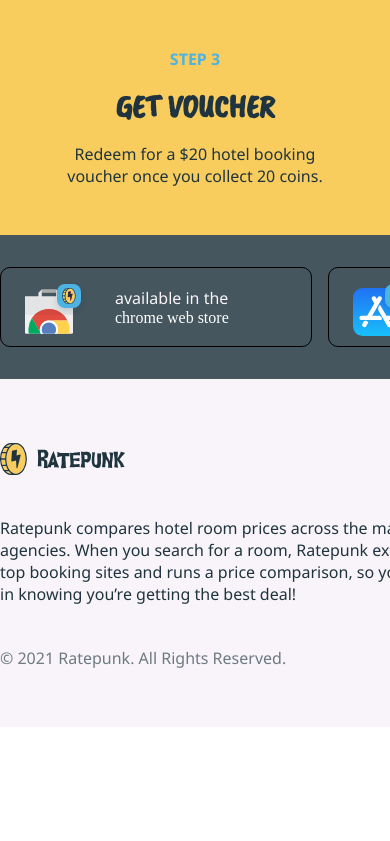
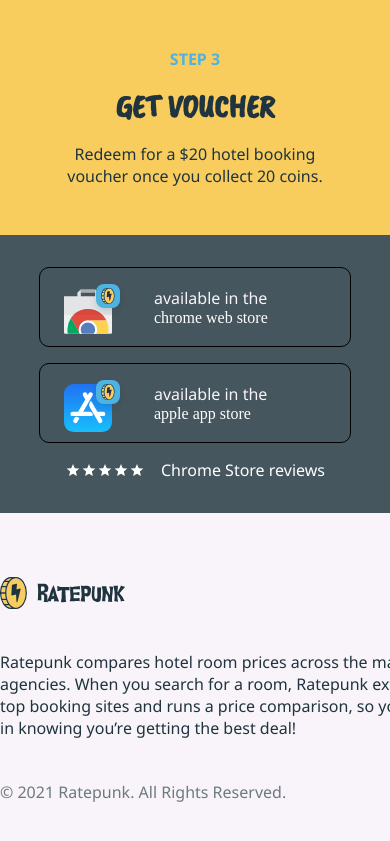
Before and after one commit to rpocius/Ratepunk-invite-friends, a Next.js app: page / in a window 390 px wide. Shown: the part 1592-2433 px from the top of the page. Before the commit the page ends 2319 px from the top, so only its background shows below. Built offline with nearby package versions, Linux system fonts and the light colour scheme; a web font is replaced by a local one.

Commit message:
Add media query

```diff
--- a/src/components/StoreLinks/StoreLinks.module.sass
+++ b/src/components/StoreLinks/StoreLinks.module.sass
@@ -62,3 +62,67 @@
 
                 &:hover
                     color: $color-4-blue-font
+
+// MOBILE
+@media (max-width: 1120px)
+
+    .store_container
+        height: auto
+        width: 100vw
+        display: flex
+        justify-content: center
+        align-items: center
+
+        .store_links
+            flex-direction: column
+            justify-content: center
+            align-items: center
+            gap: 16px
+            width: 375px
+            height: auto
+            margin: 32px
+            padding: 0
+
+            .store
+
+                & img
+                    width: 65px
+                    height: 58px
+                    margin-left: 24px
+                    margin-right: 25px
+
+                .store_text
+
+                    .p1
+                        @include noto-regular
+                        font-size: 16px
+                        color: $color-7-email-card-background
+
+                    .p2
+                        font-family: 'Gadugi Bold'
+                        size: 20px
+                        color: $color-2-white
+
+            .reviews
+                display: flex
+                gap: 16px
+                align-items: center
+                justify-content: center
+                line-height: 22px
+                vertical-align: middle
+
+                .stars
+                    display: flex
+                    align-items: center
+
+                    & svg
+                        width: 16px
+                        height: 16px
+
+                & a
+                    @include noto-regular
+                    color: $color-2-white
+                    line-height: 22px
+                    vertical-align: middle
+                    font-size: 16px
+                    transition: color .25s ease-in-out 0s
```
